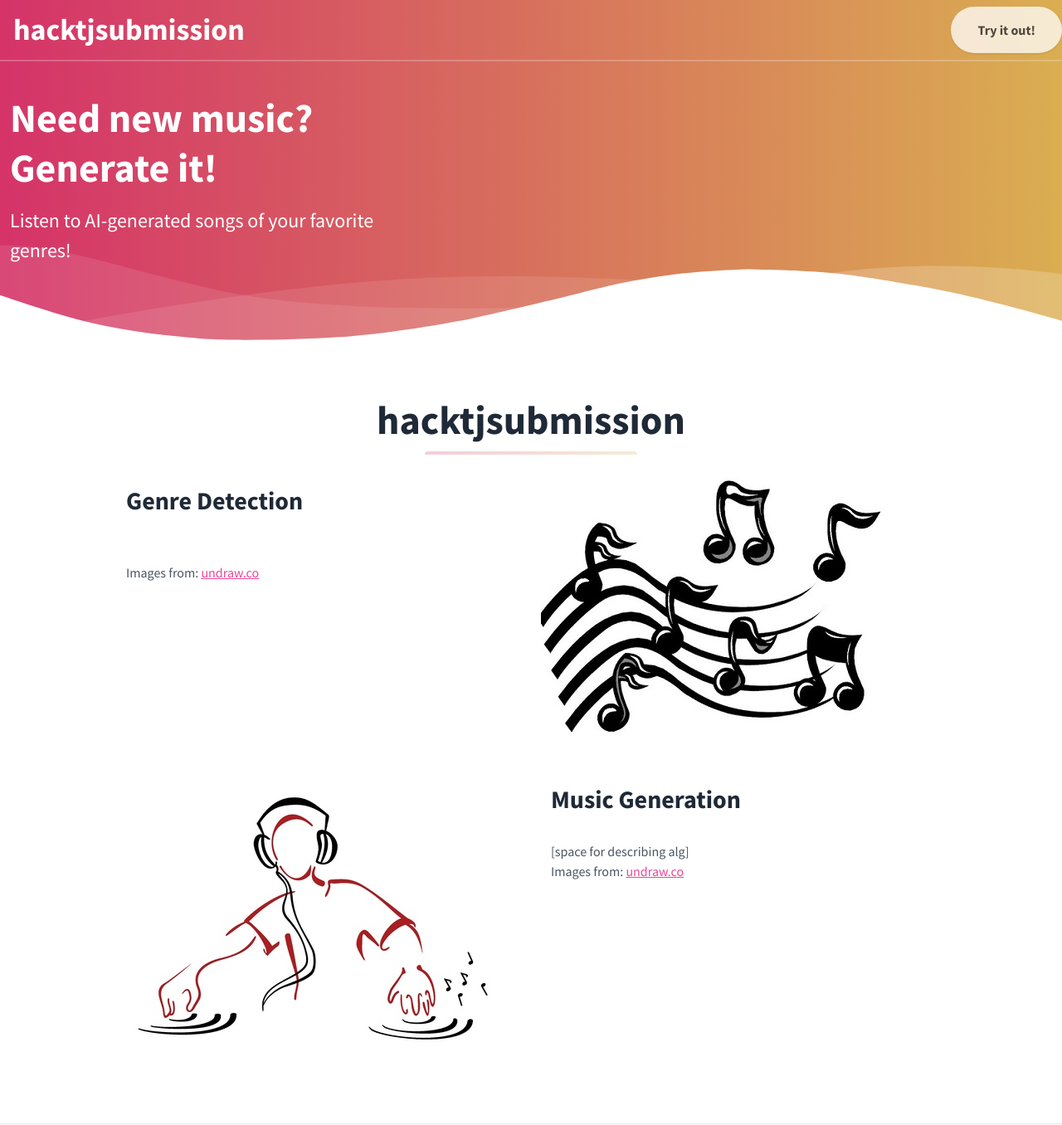
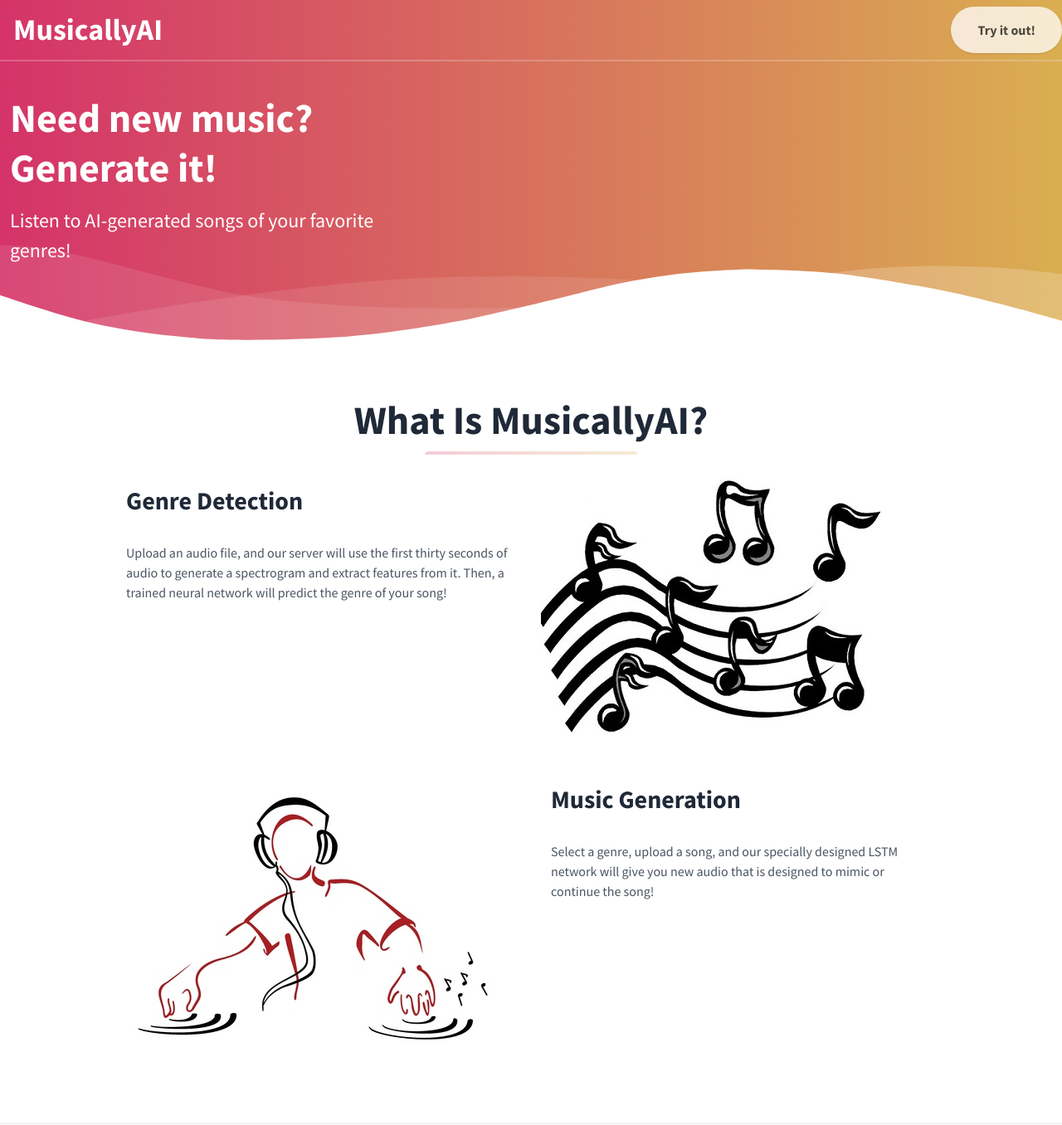
Before and after one commit to saisree27/hacktj-8.0-project, a Django app: page / in a window 1280 px wide. Shown: the top 1356 px of the page at 83% size. Run offline with Django 3.2, Linux system fonts and the light colour scheme.

Commit message:
Update landing page language

```diff
--- a/hacktj8/music/templates/music/index.html
+++ b/hacktj8/music/templates/music/index.html
@@ -10,7 +10,7 @@
   <meta name="viewport" content="width=device-width, initial-scale=1.0" />
   <meta http-equiv="X-UA-Compatible" content="ie=edge" />
   <title>
-    hacktjsubmission
+    MusicallyAI
   </title>
   <meta name="description" content="" />
   <meta name="keywords" content="" />
@@ -40,7 +40,7 @@
                 d=" M 510.7 189.151 C 505.271 168.95 484.565 156.956 464.365 162.385 L 330.156 198.367 L 155.924 35.878 L 107.19 49.008 L 211.729 230.183 L 86.232 263.767 L 36.614 224.754 L 0 234.603 L 45.957 314.27 L 65.274 347.727 L 105.802 336.869 L 240.011 300.886 L 349.726 271.469 L 483.935 235.486 C 504.134 230.057 516.129 209.352 510.7 189.151 Z "
               />
             </svg> -->
-          hacktjsubmission
+          MusicallyAI
         </a>
       </div>
       <div class="block lg:hidden pr-4">
@@ -124,7 +124,7 @@
   <section class="bg-white border-b py-8">
     <div class="container max-w-5xl mx-auto m-8">
       <h1 class="w-full my-2 text-5xl font-bold leading-tight text-center text-gray-800">
-        hacktjsubmission
+        What Is MusicallyAI?
       </h1>
       <div class="w-full mb-4">
         <div class="h-1 mx-auto gradient w-64 opacity-25 my-0 py-0 rounded-t"></div>
@@ -136,12 +136,14 @@
           </h3>
           <p class="text-gray-600 mb-8">
             <br />
-
+            Upload an audio file, and our server will use the first thirty seconds of audio to generate a spectrogram
+            and extract features from it. Then, a trained neural network will predict the genre of your song!
+            <br />
             <br />
 
-            Images from:
+            <!-- Images from: -->
 
-            <a class="text-pink-500 underline" href="https://undraw.co/">undraw.co</a>
+            <!-- <a class="text-pink-500 underline" href="https://undraw.co/">undraw.co</a> -->
           </p>
         </div>
         <div class="w-full sm:w-1/2 p-3">
@@ -367,11 +369,13 @@
             </h3>
             <p class="text-gray-600 mb-8">
               <br />
-              [space for describing alg]
+              Select a genre, upload a song, and our specially designed LSTM network will give you new audio
+              that is designed to mimic or continue the song!
               <br />
-              Images from:
+              <br />
+              <!-- Images from: -->
 
-              <a class="text-pink-500 underline" href="https://undraw.co/">undraw.co</a>
+              <!-- <a class="text-pink-500 underline" href="https://undraw.co/">undraw.co</a> -->
             </p>
           </div>
         </div>
```
Also changed, not shown: 2 other files.
